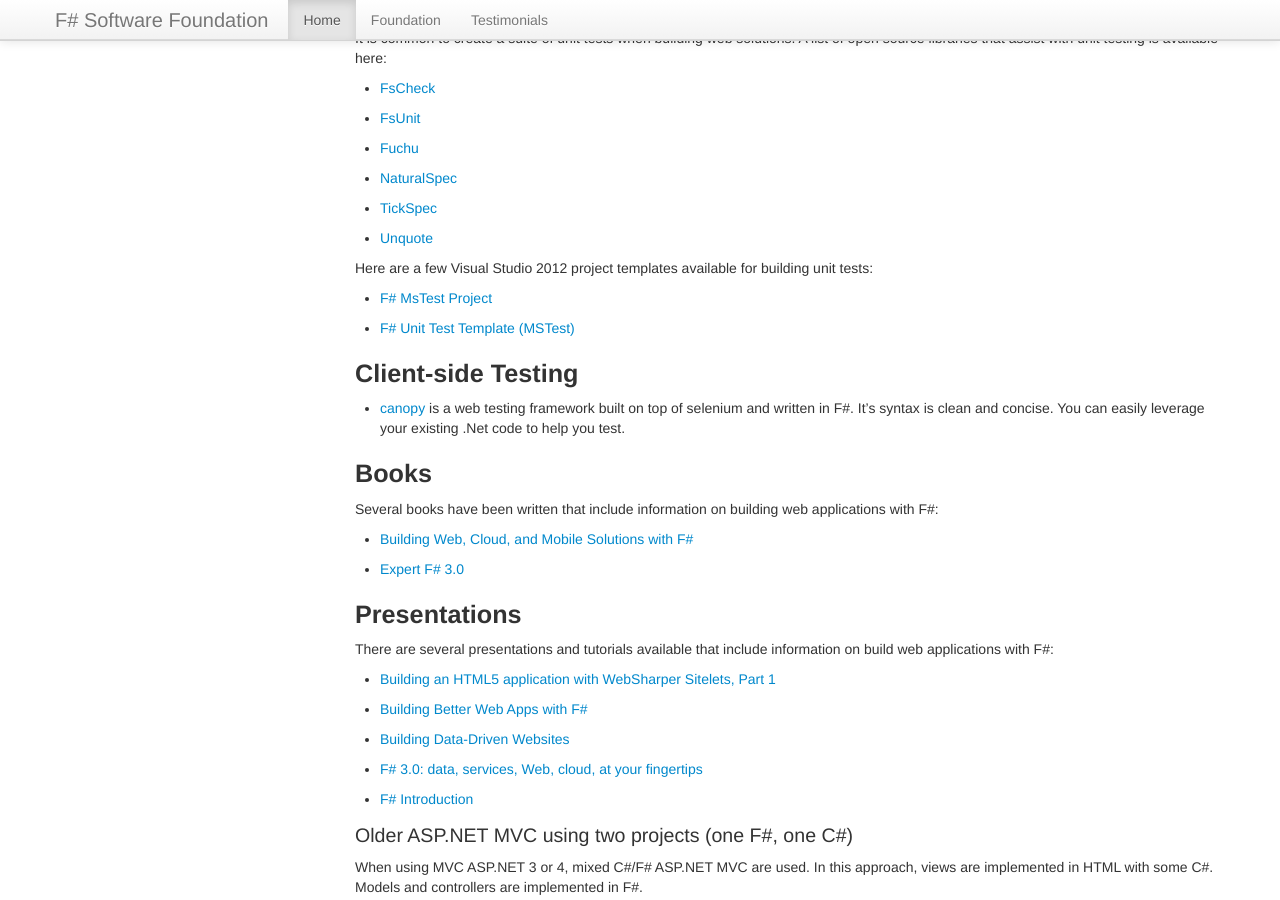
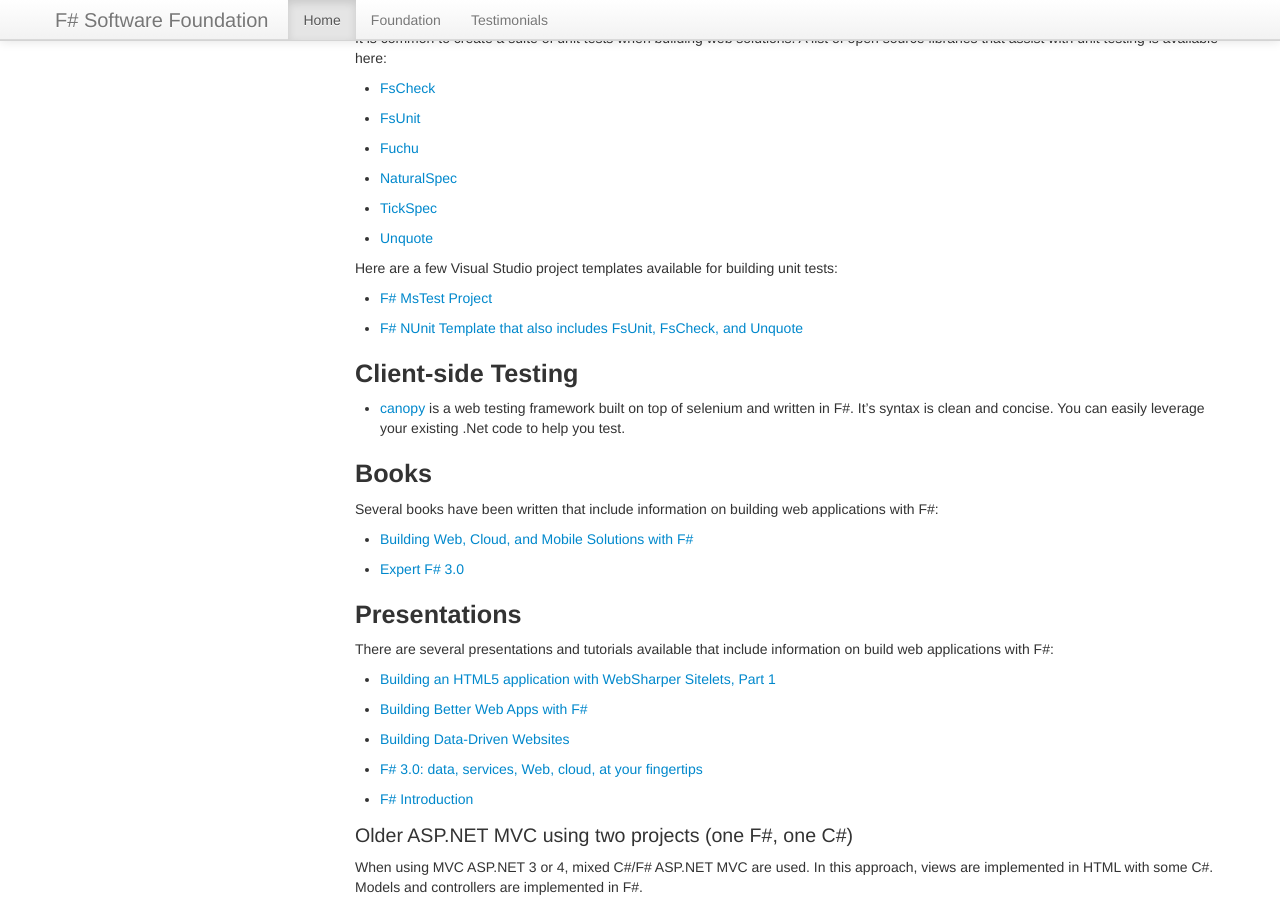
Before and after one commit to fsharp/fsharp.org, a Jekyll site: the page built from webstacks/index.md, in a window 1280 px wide and 900 px high, scrolled down 1931 px. Built offline with Jekyll 4.4.1, drawn with Linux system fonts in a browser that asks for light colours; nearby versions of some CDN libraries; some web fonts are replaced; comment, search, counter and statistics services are not loaded.

Commit message:
Updated Unit Testing information on the WebStacks page.

```diff
--- a/webstacks/index.md
+++ b/webstacks/index.md
@@ -114,16 +114,16 @@
 libraries that assist with unit testing is available here:
 
  * [FsCheck](http://fscheck.codeplex.com/)
- * [FsUnit](https://github.com/dmohl/FsUnit)
+ * [FsUnit](https://github.com/fsharp/FsUnit)
  * [Fuchu](https://github.com/mausch/Fuchu)
  * [NaturalSpec](https://github.com/forki/NaturalSpec)
  * [TickSpec](http://trelford.com/blog/post/TickSpec.aspx)
  * [Unquote](http://code.google.com/p/unquote/)
 
-Here are a few Visual Studio 2012 project templates available for building unit tests:
+Here are a few Visual Studio project templates available for building unit tests:
 
  * [F# MsTest Project](http://visualstudiogallery.msdn.microsoft.com/51ebe64a-899b-4959-8c24-b0148ed6b264)
- * [F# Unit Test Template (MSTest)](http://visualstudiogallery.msdn.microsoft.com/432eb82c-345e-4502-be56-015fe051a210)
+ * [F# NUnit Template that also includes FsUnit, FsCheck, and Unquote](http://visualstudiogallery.msdn.microsoft.com/a52388eb-e1d3-4900-a25a-d18c8d23a1f3)
 
 ## Client-side Testing
 
```
